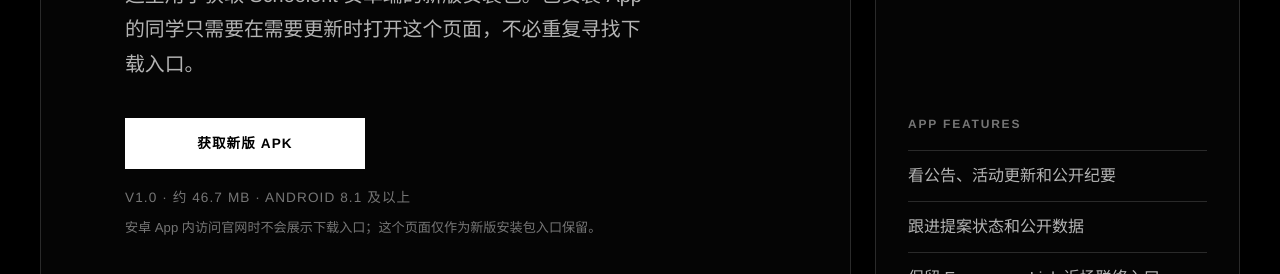
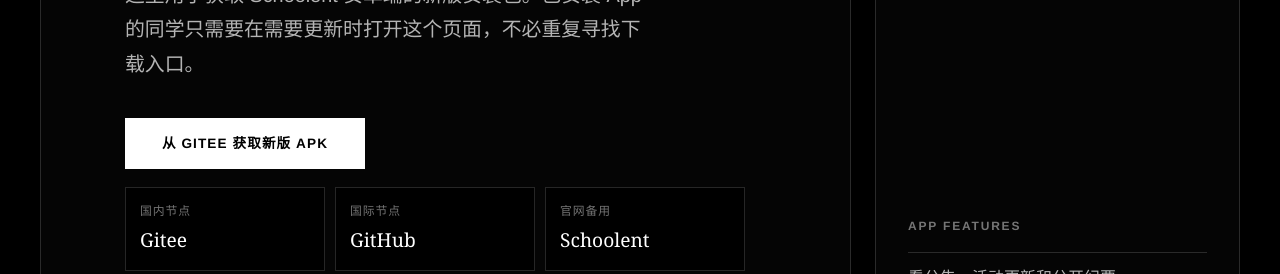
Before and after one commit to Lagesan/schoolent-su, a website: page download/index.html in a window 1280 px wide. Shown: the part 526-800 px from the top of the page. Drawn offline with Linux system fonts and the light colour scheme.

Commit message:
Add direct APK mirror links to download page

```diff
--- a/download/index.html
+++ b/download/index.html
@@ -38,10 +38,24 @@
           <h2>Schoolent App</h2>
           <p class="download-lead">这里用于获取 Schoolent 安卓端的新版安装包。已安装 App 的同学只需要在需要更新时打开这个页面，不必重复寻找下载入口。</p>
           <div class="download-actions">
-            <a class="button button-primary download-button" href="/api/download/android" download="Schoolent-Android-v1.0.apk">获取新版 APK</a>
+            <a class="button button-primary download-button" href="https://gitee.com/lagesan/schoolent-su-mobile/releases/download/v1.0/Schoolent-Android-v1.0.apk" download="Schoolent-Android-v1.0.apk">从 Gitee 获取新版 APK</a>
+          </div>
+          <div class="download-mirror-grid" aria-label="Download mirrors">
+            <a href="https://gitee.com/lagesan/schoolent-su-mobile/releases/download/v1.0/Schoolent-Android-v1.0.apk" download="Schoolent-Android-v1.0.apk">
+              <span>国内节点</span>
+              <strong>Gitee</strong>
+            </a>
+            <a href="https://github.com/Lagesan/schoolent-su-mobile/releases/latest/download/Schoolent-Android-v1.0.apk" download="Schoolent-Android-v1.0.apk">
+              <span>国际节点</span>
+              <strong>GitHub</strong>
+            </a>
+            <a href="/api/download/android" download="Schoolent-Android-v1.0.apk">
+              <span>官网备用</span>
+              <strong>Schoolent</strong>
+            </a>
           </div>
           <p class="download-note">v1.0 · 约 46.7 MB · Android 8.1 及以上</p>
-          <p class="download-ios-note">安卓 App 内访问官网时不会展示下载入口；这个页面仅作为新版安装包入口保留。</p>
+          <p class="download-ios-note">如果 GitHub 无法连接，请优先使用 Gitee；官网备用节点仅用于自动转发。</p>
         </div>
 
         <aside class="download-panel" aria-label="Schoolent app summary">
@@ -79,7 +93,7 @@
     </main>
 
     <footer class="site-footer download-footer">
-      <p>请仅从 schoolent.cn 获取新版安装包。Android 可能会提示“未知来源”，确认来源后继续即可。</p>
+      <p>请优先从本页列出的 Gitee、GitHub 或 Schoolent 节点获取新版安装包。Android 可能会提示“未知来源”，确认来源后继续即可。</p>
     </footer>
   </div>
 </body>
--- a/styles.css
+++ b/styles.css
@@ -322,6 +322,43 @@
   text-transform: uppercase;
 }
 
+.download-mirror-grid {
+  display: grid;
+  grid-template-columns: repeat(3, minmax(0, 1fr));
+  gap: 10px;
+  max-width: 620px;
+  margin-top: 18px;
+}
+
+.download-mirror-grid a {
+  display: grid;
+  gap: 4px;
+  min-height: 76px;
+  padding: 14px;
+  border: 1px solid var(--line);
+  background: #000;
+  transition: border-color 150ms ease, background 150ms ease;
+}
+
+.download-mirror-grid a:hover {
+  border-color: var(--text);
+  background: #111;
+}
+
+.download-mirror-grid span {
+  color: var(--text-faint);
+  font-size: 0.74rem;
+  letter-spacing: 0.08em;
+  text-transform: uppercase;
+}
+
+.download-mirror-grid strong {
+  color: var(--text);
+  font-family: var(--font-serif);
+  font-size: 1.2rem;
+  font-weight: 400;
+}
+
 .download-ios-note {
   margin: 8px 0 0;
   color: var(--text-faint);
@@ -1612,6 +1649,10 @@
     padding: 36px 24px;
   }
 
+  .download-mirror-grid {
+    grid-template-columns: 1fr;
+  }
+
   .download-app-mark {
     min-height: 220px;
   }
```
